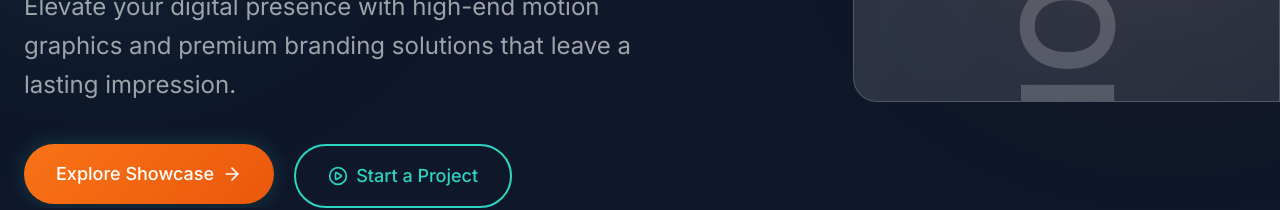
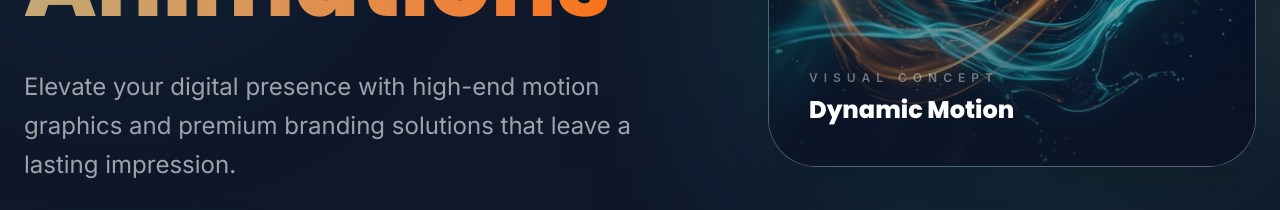
Before and after one commit to vivekverma807/ADD-MEDIA, a React (Vite) app: page / in a window 1280 px wide. Shown: the part 605-815 px from the top of the page. Built offline with nearby package versions, Linux system fonts and the light colour scheme.

Commit message:
feat: implement landing page layout with mobile navigation, hero section, and PWA install prompt

```diff
--- a/src/components/Hero.tsx
+++ b/src/components/Hero.tsx
@@ -5,7 +5,7 @@ import { Link } from 'react-router-dom';
 
 export function Hero() {
   return (
-    <section className="relative min-h-screen flex items-center pt-20 overflow-hidden">
+    <section className="relative min-h-screen flex items-center pt-32 lg:pt-40 overflow-hidden">
       {/* Background Elements */}
       <div className="absolute top-1/4 -left-20 w-96 h-96 bg-accent-teal/10 rounded-full blur-[120px]" />
       <div className="absolute bottom-1/4 -right-20 w-96 h-96 bg-accent-orange/10 rounded-full blur-[120px]" />
@@ -48,17 +48,37 @@ export function Hero() {
         </div>
       </div>
 
-      {/* Hero Visual Placeholder */}
+      {/* Hero Visual */}
       <motion.div
-        className="hidden lg:block absolute right-0 top-1/2 -translate-y-1/2 w-1/3 h-[600px] glass rounded-l-3xl border-r-0 overflow-hidden"
+        className="hidden lg:block absolute right-0 top-1/2 -translate-y-1/2 w-2/5 h-[650px] pr-6"
         initial={{ x: 100, opacity: 0 }}
         animate={{ x: 0, opacity: 1 }}
         transition={{ delay: 0.5, duration: 1 }}
       >
-        <div className="w-full h-full bg-gradient-to-br from-white/5 to-white/0 flex items-center justify-center">
-          <div className="text-white/20 text-9xl font-black rotate-90 select-none">
-            ANIMATION
-          </div>
+        <div className="w-full h-full relative group">
+          <div className="absolute inset-0 bg-accent-teal/20 blur-[100px] group-hover:bg-accent-orange/20 transition-all duration-1000" />
+          <motion.div
+            animate={{
+              y: [0, -15, 0],
+            }}
+            transition={{
+              duration: 6,
+              repeat: Infinity,
+              ease: "easeInOut"
+            }}
+            className="relative w-full h-full glass rounded-[3rem] overflow-hidden border border-white/20 shadow-2xl"
+          >
+            <img
+              src="/src/assets/hero-visual.png"
+              alt="Premium Logo Animation Concept"
+              className="w-full h-full object-cover scale-110 group-hover:scale-100 transition-transform duration-1000"
+            />
+            <div className="absolute inset-0 bg-gradient-to-t from-primary/80 via-transparent to-transparent" />
+            <div className="absolute bottom-10 left-10">
+              <span className="text-white/40 text-xs font-bold uppercase tracking-[0.5em] mb-2 block">Visual Concept</span>
+              <h3 className="text-2xl font-black text-white">Dynamic Motion</h3>
+            </div>
+          </motion.div>
         </div>
       </motion.div>
     </section>
```
